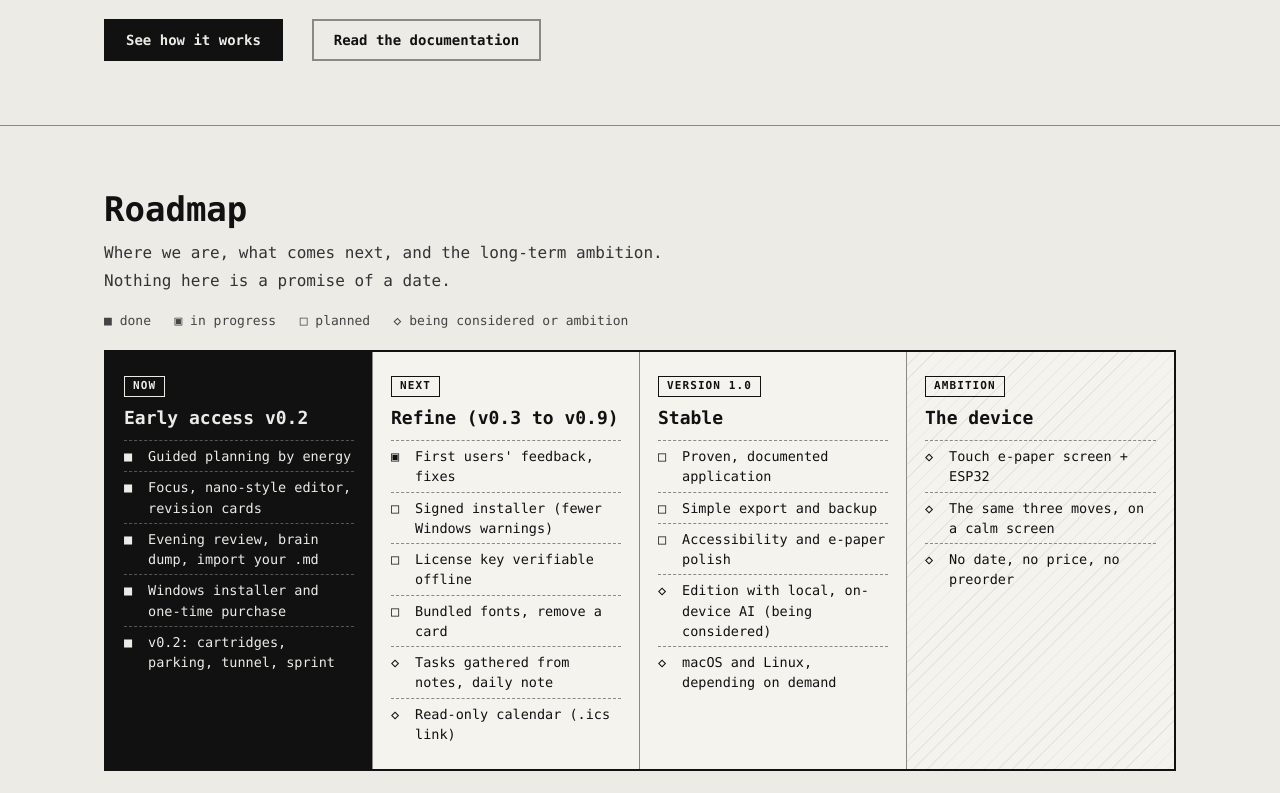
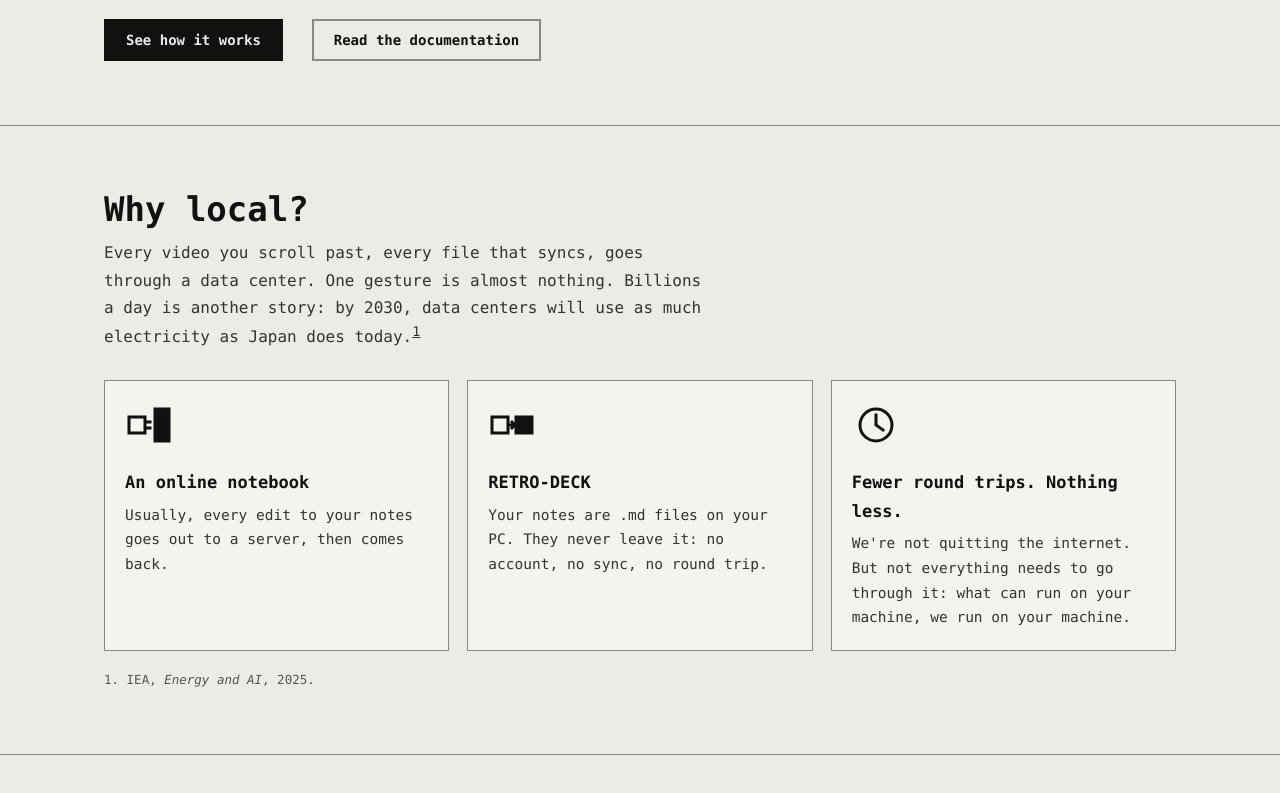
Before and after one commit to Lastexitfromnowhere/retro-deck, a website: page site/public/index.html in a window 1280 px wide. Shown: the part 2287-3080 px from the top of the page. Drawn offline with Linux system fonts and the light colour scheme.

Commit message:
Site: add 'Why local?' section (fewer round trips with data centers)
Co-Authored-By: Claude Sonnet 5.5 <noreply@anthropic.com>

```diff
--- a/site/public/index.html
+++ b/site/public/index.html
@@ -124,6 +124,17 @@
 </div></section>
 
 
+<section class="s" id="local"><div class="wrap">
+  <h2><span class="fr">Pourquoi en local ?</span><span class="en">Why local?</span></h2>
+  <p class="sub"><span class="fr">Chaque vidéo qu'on fait défiler, chaque fichier qui se synchronise passe par un datacenter. Un geste, c'est presque rien. Des milliards par jour, c'est autre chose&nbsp;: d'ici 2030, les datacenters consommeront autant d'électricité que le Japon aujourd'hui.<sup><a href="#local-src">1</a></sup></span><span class="en">Every video you scroll past, every file that syncs, goes through a data center. One gesture is almost nothing. Billions a day is another story: by 2030, data centers will use as much electricity as Japan does today.<sup><a href="#local-src">1</a></sup></span></p>
+  <div class="grid3">
+    <div class="card"><svg viewBox="0 0 48 48" fill="none" stroke="currentColor" stroke-width="3" stroke-linecap="square" aria-hidden="true"><rect x="4" y="16" width="16" height="16"/><rect x="30" y="8" width="14" height="32" fill="currentColor"/><path d="M22 21h6M22 27h6" stroke-dasharray="3 3"/></svg><h3><span class="fr">Un carnet en ligne</span><span class="en">An online notebook</span></h3><p><span class="fr">En général, chaque modification de vos notes part vers un serveur, puis revient.</span><span class="en">Usually, every edit to your notes goes out to a server, then comes back.</span></p></div>
+    <div class="card"><svg viewBox="0 0 48 48" fill="none" stroke="currentColor" stroke-width="3" stroke-linecap="square" aria-hidden="true"><rect x="4" y="16" width="16" height="16"/><rect x="28" y="16" width="16" height="16" fill="currentColor"/><path d="M22 24h4M24 21l3 3-3 3"/></svg><h3><span class="fr">RETRO-DECK</span><span class="en">RETRO-DECK</span></h3><p><span class="fr">Vos notes sont des fichiers .md sur votre PC. Elles ne le quittent pas&nbsp;: pas de compte, pas de synchro, pas d'aller-retour.</span><span class="en">Your notes are .md files on your PC. They never leave it: no account, no sync, no round trip.</span></p></div>
+    <div class="card"><svg viewBox="0 0 48 48" fill="none" stroke="currentColor" stroke-width="3" stroke-linecap="square" aria-hidden="true"><circle cx="24" cy="24" r="16"/><path d="M24 14v10l7 5"/></svg><h3><span class="fr">Moins d'allers-retours. Rien en moins.</span><span class="en">Fewer round trips. Nothing less.</span></h3><p><span class="fr">On ne va pas arrêter internet. Mais tout n'a pas besoin d'y passer&nbsp;: ce qui peut tourner sur votre machine, on le fait tourner sur votre machine.</span><span class="en">We're not quitting the internet. But not everything needs to go through it: what can run on your machine, we run on your machine.</span></p></div>
+  </div>
+  <p class="small" id="local-src" style="margin-top:18px"><span class="fr">1. AIE, <i>Energy and AI</i>, 2025.</span><span class="en">1. IEA, <i>Energy and AI</i>, 2025.</span></p>
+</div></section>
+
 <section class="s" id="roadmap"><div class="wrap">
   <h2><span class="fr">Feuille de route</span><span class="en">Roadmap</span></h2>
   <p class="sub"><span class="fr">Où on en est, ce qui vient ensuite, et l'ambition à long terme. Rien ici n'est une promesse de date.</span><span class="en">Where we are, what comes next, and the long-term ambition. Nothing here is a promise of a date.</span></p>
```
